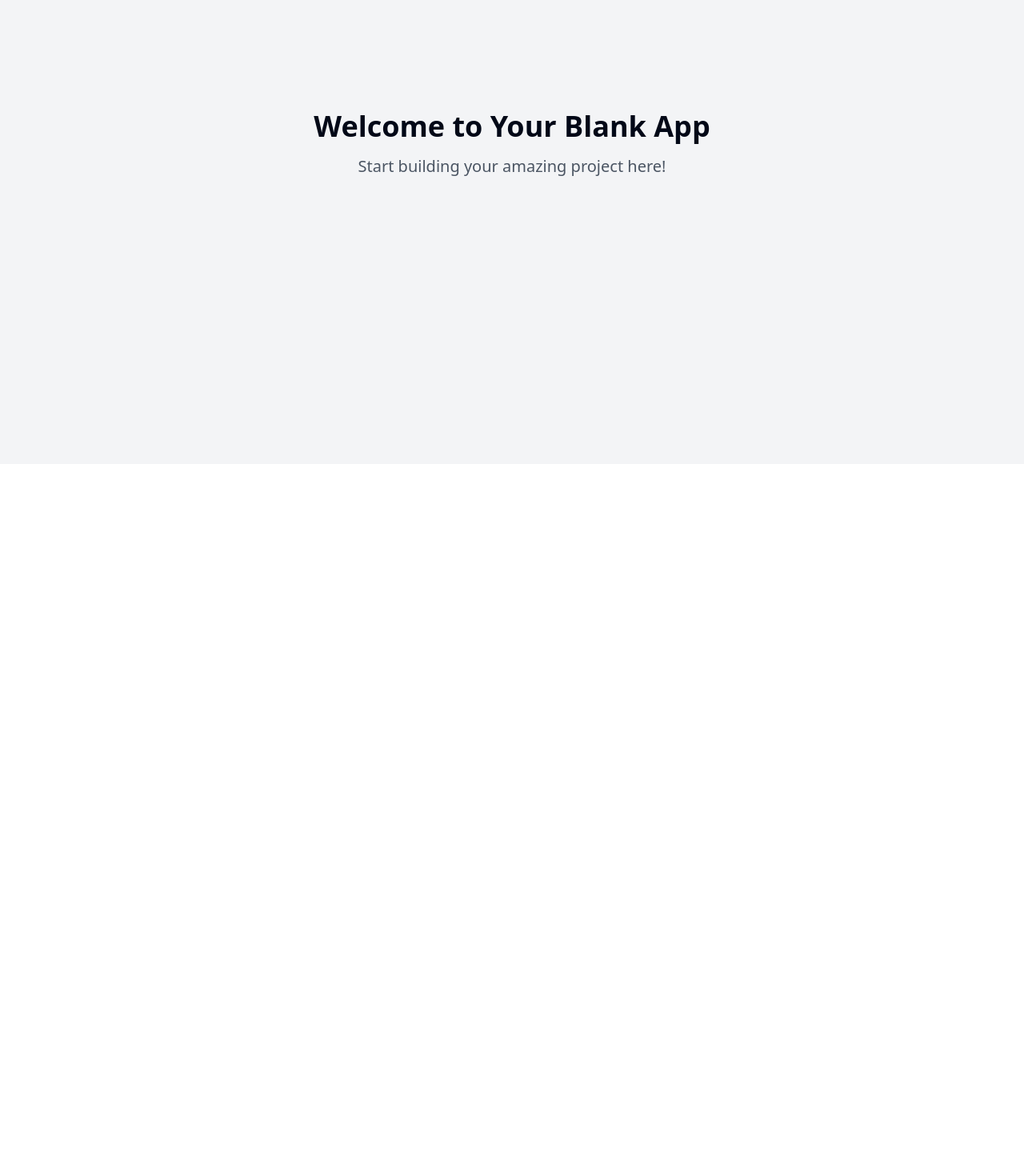
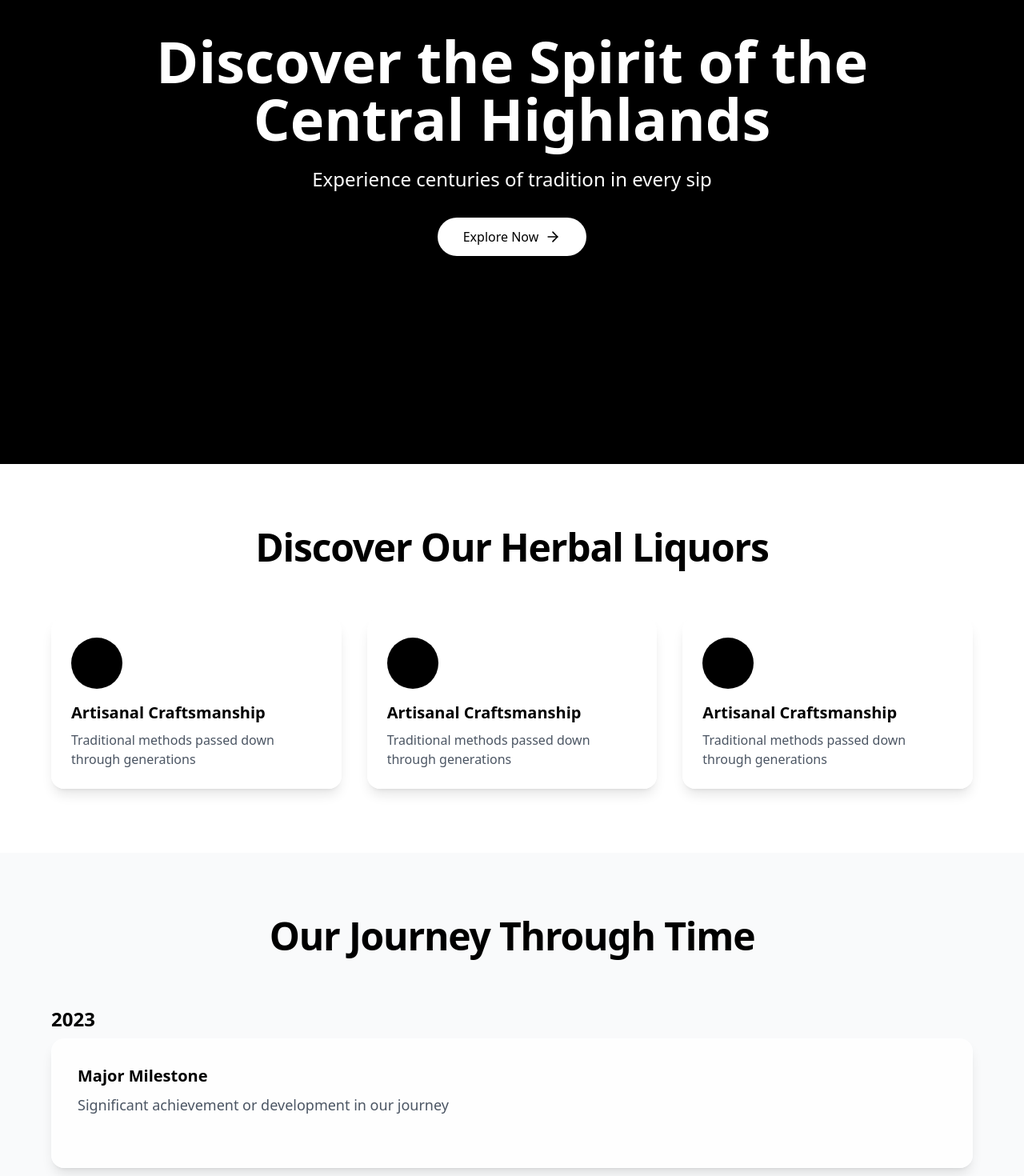
Before and after one commit to pavnguyen/figma-clone-craft, a React (Vite) app: page / in a window 1280 px wide. Shown: the part 220-1690 px from the top of the page at 80% size. Before the commit the page ends 800 px from the top, so only its background shows below. Built offline with nearby package versions, Linux system fonts and the light colour scheme.

Commit message:
Implement website as per Figma design
Updated the website implementation to closely match the provided Figma design specifications. All elements, styles, and layouts have been tailored to reflect the design accurately.
[skip gpt_engineer]

```diff
--- a/src/index.css
+++ b/src/index.css
@@ -5,73 +5,53 @@
 @layer base {
   :root {
     --background: 0 0% 100%;
-    --foreground: 222.2 84% 4.9%;
-
-    --card: 0 0% 100%;
-    --card-foreground: 222.2 84% 4.9%;
-
-    --popover: 0 0% 100%;
-    --popover-foreground: 222.2 84% 4.9%;
-
-    --primary: 222.2 47.4% 11.2%;
-    --primary-foreground: 210 40% 98%;
-
-    --secondary: 210 40% 96.1%;
-    --secondary-foreground: 222.2 47.4% 11.2%;
-
-    --muted: 210 40% 96.1%;
-    --muted-foreground: 215.4 16.3% 46.9%;
-
-    --accent: 210 40% 96.1%;
-    --accent-foreground: 222.2 47.4% 11.2%;
-
-    --destructive: 0 84.2% 60.2%;
-    --destructive-foreground: 210 40% 98%;
-
-    --border: 214.3 31.8% 91.4%;
-    --input: 214.3 31.8% 91.4%;
-    --ring: 222.2 84% 4.9%;
-
-    --radius: 0.5rem;
+    --foreground: 0 0% 0%;
+    --primary: 0 0% 0%;
+    --primary-foreground: 0 0% 100%;
+    --secondary: 0 0% 96%;
+    --secondary-foreground: 0 0% 0%;
+    --border: 0 0% 90%;
+    --input: 0 0% 90%;
+    --ring: 0 0% 0%;
   }
 
-  .dark {
-    --background: 222.2 84% 4.9%;
-    --foreground: 210 40% 98%;
-
-    --card: 222.2 84% 4.9%;
-    --card-foreground: 210 40% 98%;
-
-    --popover: 222.2 84% 4.9%;
-    --popover-foreground: 210 40% 98%;
-
-    --primary: 210 40% 98%;
-    --primary-foreground: 222.2 47.4% 11.2%;
-
-    --secondary: 217.2 32.6% 17.5%;
-    --secondary-foreground: 210 40% 98%;
-
-    --muted: 217.2 32.6% 17.5%;
-    --muted-foreground: 215 20.2% 65.1%;
-
-    --accent: 217.2 32.6% 17.5%;
-    --accent-foreground: 210 40% 98%;
-
-    --destructive: 0 62.8% 30.6%;
-    --destructive-foreground: 210 40% 98%;
-
-    --border: 217.2 32.6% 17.5%;
-    --input: 217.2 32.6% 17.5%;
-    --ring: 212.7 26.8% 83.9%;
-  }
-}
-
-@layer base {
   * {
     @apply border-border;
   }
 
   body {
-    @apply bg-background text-foreground;
+    @apply bg-background text-foreground antialiased;
   }
 }
+
+@layer components {
+  .glass-card {
+    @apply bg-white/80 backdrop-blur-sm border border-white/20 rounded-2xl shadow-lg;
+  }
+
+  .section-title {
+    @apply text-4xl md:text-5xl font-bold tracking-tight mb-8;
+  }
+
+  .timeline-year {
+    @apply text-2xl font-bold mb-2;
+  }
+
+  .timeline-description {
+    @apply text-lg text-gray-600 mb-8;
+  }
+}
+
+.fade-in-section {
+  opacity: 0;
+  transform: translateY(20px);
+  visibility: hidden;
+  transition: opacity 0.6s ease-out, transform 0.6s ease-out;
+  will-change: opacity, visibility;
+}
+
+.fade-in-section.is-visible {
+  opacity: 1;
+  transform: none;
+  visibility: visible;
+}
--- a/src/pages/Index.tsx
+++ b/src/pages/Index.tsx
@@ -1,12 +1,102 @@
-// Update this page (the content is just a fallback if you fail to update the page)
+import { useEffect, useRef } from "react";
+import { ArrowRight } from "lucide-react";
 
 const Index = () => {
+  const observerRef = useRef<IntersectionObserver | null>(null);
+
+  useEffect(() => {
+    observerRef.current = new IntersectionObserver((entries) => {
+      entries.forEach((entry) => {
+        if (entry.isIntersecting) {
+          entry.target.classList.add("is-visible");
+        }
+      });
+    });
+
+    const sections = document.querySelectorAll(".fade-in-section");
+    sections.forEach((section) => {
+      observerRef.current?.observe(section);
+    });
+
+    return () => observerRef.current?.disconnect();
+  }, []);
+
   return (
-    <div className="min-h-screen flex items-center justify-center bg-gray-100">
-      <div className="text-center">
-        <h1 className="text-4xl font-bold mb-4">Welcome to Your Blank App</h1>
-        <p className="text-xl text-gray-600">Start building your amazing project here!</p>
-      </div>
+    <div className="min-h-screen">
+      {/* Hero Section */}
+      <section className="relative h-screen flex items-center justify-center bg-black text-white px-4">
+        <div className="max-w-4xl mx-auto text-center fade-in-section">
+          <h1 className="text-5xl md:text-7xl font-bold mb-6 animate-fade-up">
+            Discover the Spirit of the Central Highlands
+          </h1>
+          <p className="text-xl md:text-2xl mb-8 animate-fade-up" style={{ animationDelay: "0.2s" }}>
+            Experience centuries of tradition in every sip
+          </p>
+          <button className="bg-white text-black px-8 py-3 rounded-full flex items-center gap-2 mx-auto hover:bg-gray-100 transition-colors animate-fade-up" style={{ animationDelay: "0.4s" }}>
+            Explore Now
+            <ArrowRight className="w-5 h-5" />
+          </button>
+        </div>
+      </section>
+
+      {/* Products Section */}
+      <section className="py-20 px-4">
+        <div className="max-w-6xl mx-auto">
+          <div className="text-center mb-16 fade-in-section">
+            <h2 className="section-title">Discover Our Herbal Liquors</h2>
+          </div>
+          <div className="grid md:grid-cols-3 gap-8">
+            {[1, 2, 3].map((i) => (
+              <div key={i} className="glass-card p-6 fade-in-section">
+                <div className="w-16 h-16 bg-black rounded-full mb-4"></div>
+                <h3 className="text-xl font-bold mb-2">Artisanal Craftsmanship</h3>
+                <p className="text-gray-600">Traditional methods passed down through generations</p>
+              </div>
+            ))}
+          </div>
+        </div>
+      </section>
+
+      {/* Timeline Section */}
+      <section className="py-20 bg-gray-50 px-4">
+        <div className="max-w-6xl mx-auto">
+          <div className="text-center mb-16 fade-in-section">
+            <h2 className="section-title">Our Journey Through Time</h2>
+          </div>
+          <div className="space-y-12">
+            {[2023, 2022, 2021, 2020].map((year) => (
+              <div key={year} className="fade-in-section">
+                <div className="timeline-year">{year}</div>
+                <div className="glass-card p-8">
+                  <h3 className="text-xl font-bold mb-2">Major Milestone</h3>
+                  <p className="timeline-description">
+                    Significant achievement or development in our journey
+                  </p>
+                </div>
+              </div>
+            ))}
+          </div>
+        </div>
+      </section>
+
+      {/* Culture Section */}
+      <section className="py-20 px-4">
+        <div className="max-w-6xl mx-auto">
+          <div className="text-center mb-16 fade-in-section">
+            <h2 className="section-title">Celebrate the Rich Culture</h2>
+          </div>
+          <div className="grid md:grid-cols-2 gap-12">
+            <div className="fade-in-section">
+              <h3 className="text-2xl font-bold mb-4">Festivals</h3>
+              <div className="glass-card p-6 h-64"></div>
+            </div>
+            <div className="fade-in-section">
+              <h3 className="text-2xl font-bold mb-4">Ceremonies</h3>
+              <div className="glass-card p-6 h-64"></div>
+            </div>
+          </div>
+        </div>
+      </section>
     </div>
   );
 };
--- a/tailwind.config.ts
+++ b/tailwind.config.ts
@@ -32,45 +32,25 @@ export default {
           DEFAULT: "hsl(var(--secondary))",
           foreground: "hsl(var(--secondary-foreground))",
         },
-        destructive: {
-          DEFAULT: "hsl(var(--destructive))",
-          foreground: "hsl(var(--destructive-foreground))",
-        },
-        muted: {
-          DEFAULT: "hsl(var(--muted))",
-          foreground: "hsl(var(--muted-foreground))",
-        },
-        accent: {
-          DEFAULT: "hsl(var(--accent))",
-          foreground: "hsl(var(--accent-foreground))",
-        },
-        popover: {
-          DEFAULT: "hsl(var(--popover))",
-          foreground: "hsl(var(--popover-foreground))",
-        },
-        card: {
-          DEFAULT: "hsl(var(--card))",
-          foreground: "hsl(var(--card-foreground))",
-        },
-      },
-      borderRadius: {
-        lg: "var(--radius)",
-        md: "calc(var(--radius) - 2px)",
-        sm: "calc(var(--radius) - 4px)",
       },
       keyframes: {
-        "accordion-down": {
-          from: { height: "0" },
-          to: { height: "var(--radix-accordion-content-height)" },
+        "fade-up": {
+          "0%": { opacity: "0", transform: "translateY(20px)" },
+          "100%": { opacity: "1", transform: "translateY(0)" },
         },
-        "accordion-up": {
-          from: { height: "var(--radix-accordion-content-height)" },
-          to: { height: "0" },
+        "fade-in": {
+          "0%": { opacity: "0" },
+          "100%": { opacity: "1" },
+        },
+        "scale-up": {
+          "0%": { transform: "scale(0.95)" },
+          "100%": { transform: "scale(1)" },
         },
       },
       animation: {
-        "accordion-down": "accordion-down 0.2s ease-out",
-        "accordion-up": "accordion-up 0.2s ease-out",
+        "fade-up": "fade-up 0.5s ease-out forwards",
+        "fade-in": "fade-in 0.3s ease-out forwards",
+        "scale-up": "scale-up 0.3s ease-out forwards",
       },
     },
   },
```
